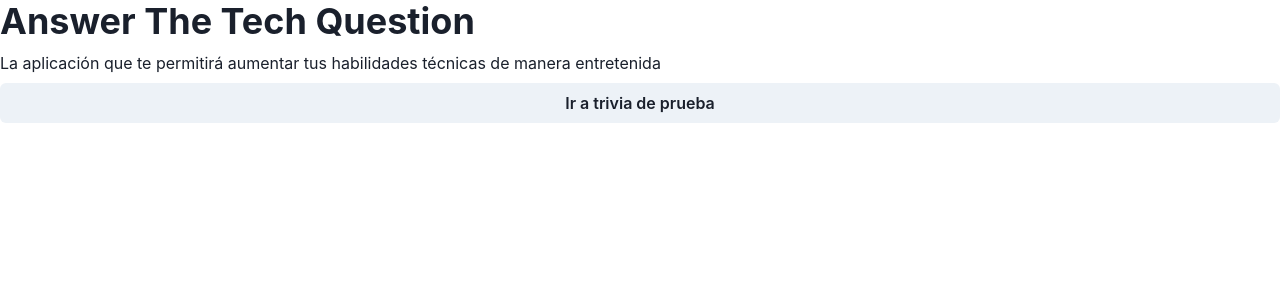
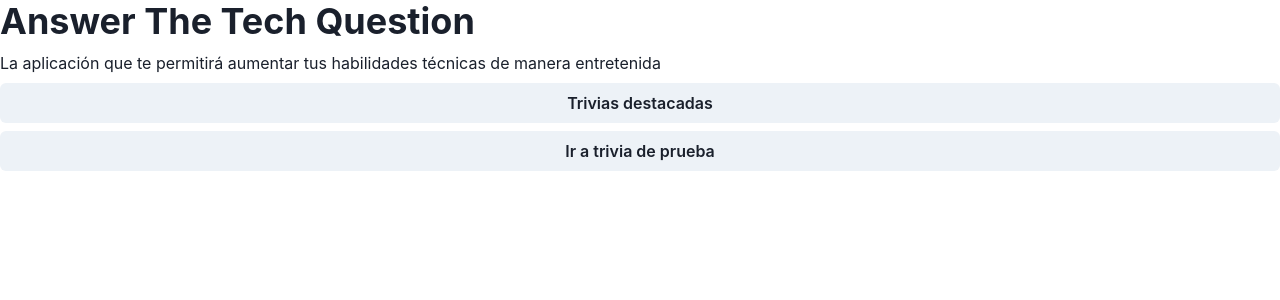
Before and after one commit to NicolasNakasone/AnswerTheTechQuestion, a React (Vite) app in the folder client/: page / in a window 1280 px wide. Shown: the top 300 px of the page. Built offline with nearby package versions, Linux system fonts and the light colour scheme.

Commit message:
feat(page): created FeaturedTriviaPage component

```diff
--- a/client/src/App.tsx
+++ b/client/src/App.tsx
@@ -1,12 +1,13 @@
 import { Route, Routes } from 'react-router-dom'
 import { routes } from 'src/constants/routes'
-import { HomePage, TriviaPage } from 'src/pages'
+import { FeaturedTriviaPage, HomePage, TriviaPage } from 'src/pages'
 import { GameProvider } from 'src/providers'
 
 export const App = () => {
   return (
     <Routes>
       <Route path={routes.home} element={<HomePage />} />
+      <Route path={routes.featuredTrivia} element={<FeaturedTriviaPage />} />
       <Route
         path={routes.trivia}
         element={
--- a/client/src/constants/routes.ts
+++ b/client/src/constants/routes.ts
@@ -1,4 +1,4 @@
-type RouteKeys = 'home' | 'trivia'
+type RouteKeys = 'home' | 'trivia' | 'featuredTrivia'
 
 type Route = {
   [route in RouteKeys]: string
@@ -6,5 +6,7 @@ type Route = {
 
 export const routes: Route = {
   home: '/',
+  featuredTrivia: '/trivias',
+  // Puede que esta pagina se quite, ya que fue mas un TOC que una pagina
   trivia: '/trivia',
 }
--- /dev/null
+++ b/client/src/pages/featuredTrivia/index.tsx
@@ -0,0 +1,12 @@
+import { Box } from '@chakra-ui/react'
+import { shuffledTrivia } from 'src/mocks/trivias.mock'
+
+export const FeaturedTriviaPage = (): JSX.Element => {
+  return (
+    <Box>
+      {shuffledTrivia.map(trivia => {
+        return <Box key={trivia.id}>{`${trivia.title} - ${trivia.id}`}</Box>
+      })}
+    </Box>
+  )
+}
--- a/client/src/pages/home/index.tsx
+++ b/client/src/pages/home/index.tsx
@@ -12,6 +12,9 @@ export const HomePage = (): JSX.Element => {
         {`La aplicación que te permitirá aumentar tus habilidades técnicas de
         manera entretenida`}
       </Text>
+      <Button onClick={() => navigate(routes.featuredTrivia)}>
+        {`Trivias destacadas`}
+      </Button>
       <Button onClick={() => navigate(routes.trivia)}>
         {`Ir a trivia de prueba`}
       </Button>
--- a/client/src/pages/index.tsx
+++ b/client/src/pages/index.tsx
@@ -1,4 +1,5 @@
+import { FeaturedTriviaPage } from 'src/pages/featuredTrivia'
 import { HomePage } from 'src/pages/home'
 import { TriviaPage } from 'src/pages/trivia'
 
-export { HomePage, TriviaPage }
+export { FeaturedTriviaPage, HomePage, TriviaPage }
```
